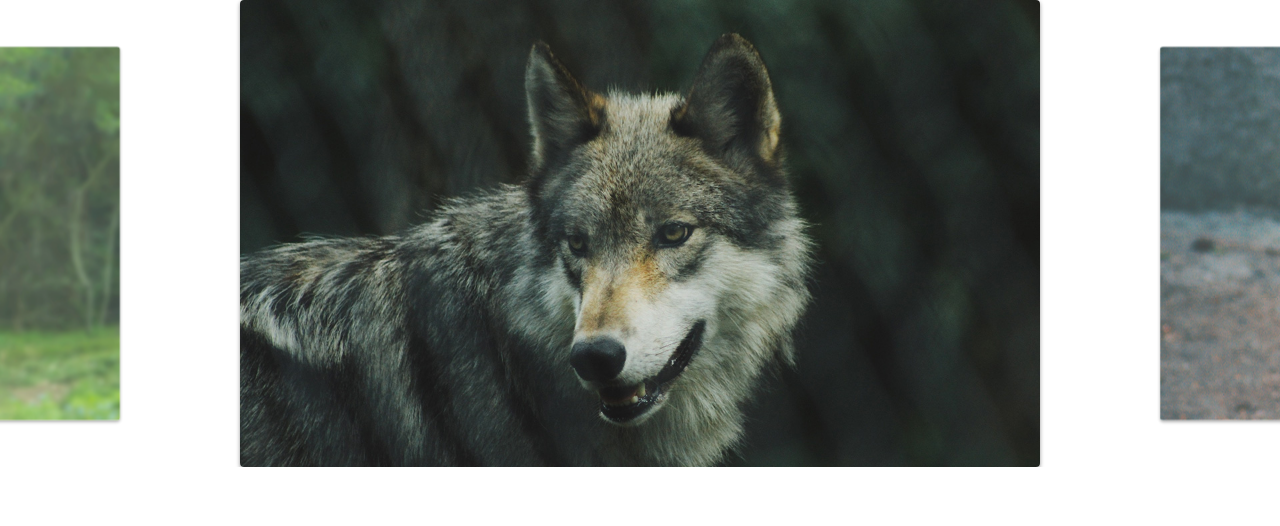
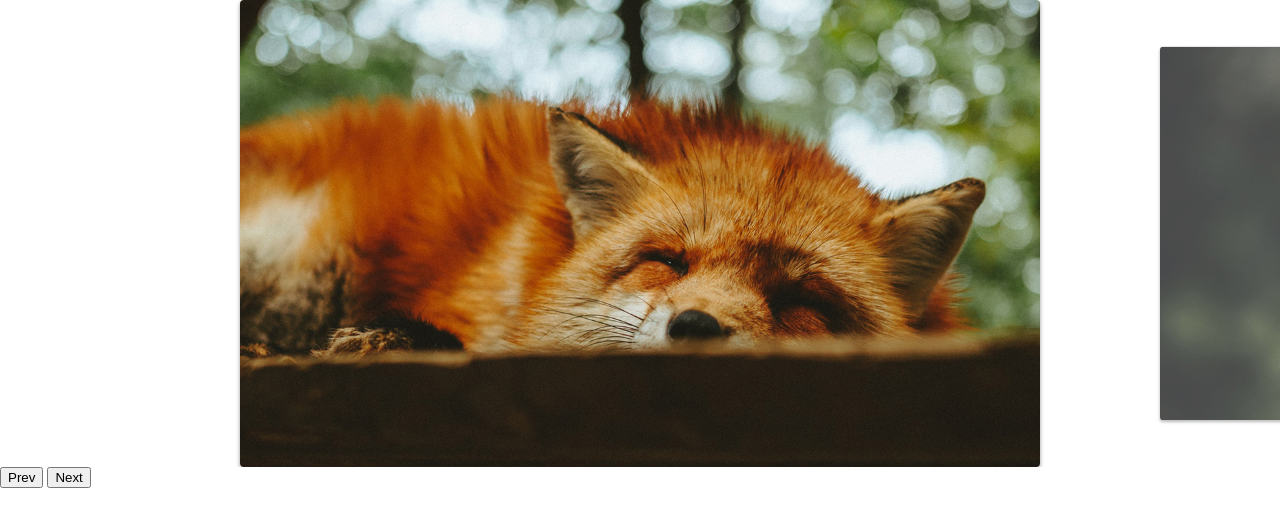
Before and after one commit to ArthurThomasLC/slide, a plain HTML site: page index.html in a window 1280 px wide. Drawn offline with Linux system fonts and the light colour scheme.

Commit message:
navegação prev e next

```diff
--- a/index.html
+++ b/index.html
@@ -20,7 +20,10 @@
       <li><img src="./img/foto6.jpg" alt=""></li>
     </ul>
   </div>
-
+  <div class="arrow-nav">
+    <button class="prev">Prev</button>
+    <button class="next">Next</button>
+  </div>
   <script type="module" src="./js/script.js"></script>
 </body>
 
--- a/js/script.js
+++ b/js/script.js
@@ -1,6 +1,5 @@
-import Slide from "./slide.js";
+import { SlideNav } from "./slide.js";
 
-const slide = new Slide(".slide", ".wrapper");
+const slide = new SlideNav(".slide", ".wrapper");
 slide.init();
-
-slide.changeSlide(3);
+slide.addArrow(".prev", ".next");
--- a/js/slide.js
+++ b/js/slide.js
@@ -1,6 +1,6 @@
 import debounce from "./debounce.js";
 
-export default class Slide {
+export class Slide {
   constructor(slide, wrapper) {
     this.slide = document.querySelector(slide);
     this.wrapper = document.querySelector(wrapper);
@@ -141,6 +141,8 @@ export default class Slide {
     this.onStart = this.onStart.bind(this);
     this.onMove = this.onMove.bind(this);
     this.onEnd = this.onEnd.bind(this);
+    this.activePrevSlide = this.activePrevSlide.bind(this);
+    this.activeNextSlide = this.activeNextSlide.bind(this);
     this.onResize = debounce(this.onResize.bind(this), 200);
   }
 
@@ -150,6 +152,19 @@ export default class Slide {
     this.addSlideEvents();
     this.slidesConfig();
     this.addResizeEvent();
+    this.changeSlide(0);
     return this;
   }
 }
+
+export class SlideNav extends Slide {
+  addArrow(prev, next) {
+    this.prevElement = document.querySelector(prev);
+    this.nextElement = document.querySelector(next);
+    this.addArrowEvent();
+  }
+  addArrowEvent() {
+    this.prevElement.addEventListener("click", this.activePrevSlide);
+    this.nextElement.addEventListener("click", this.activeNextSlide);
+  }
+}
```
